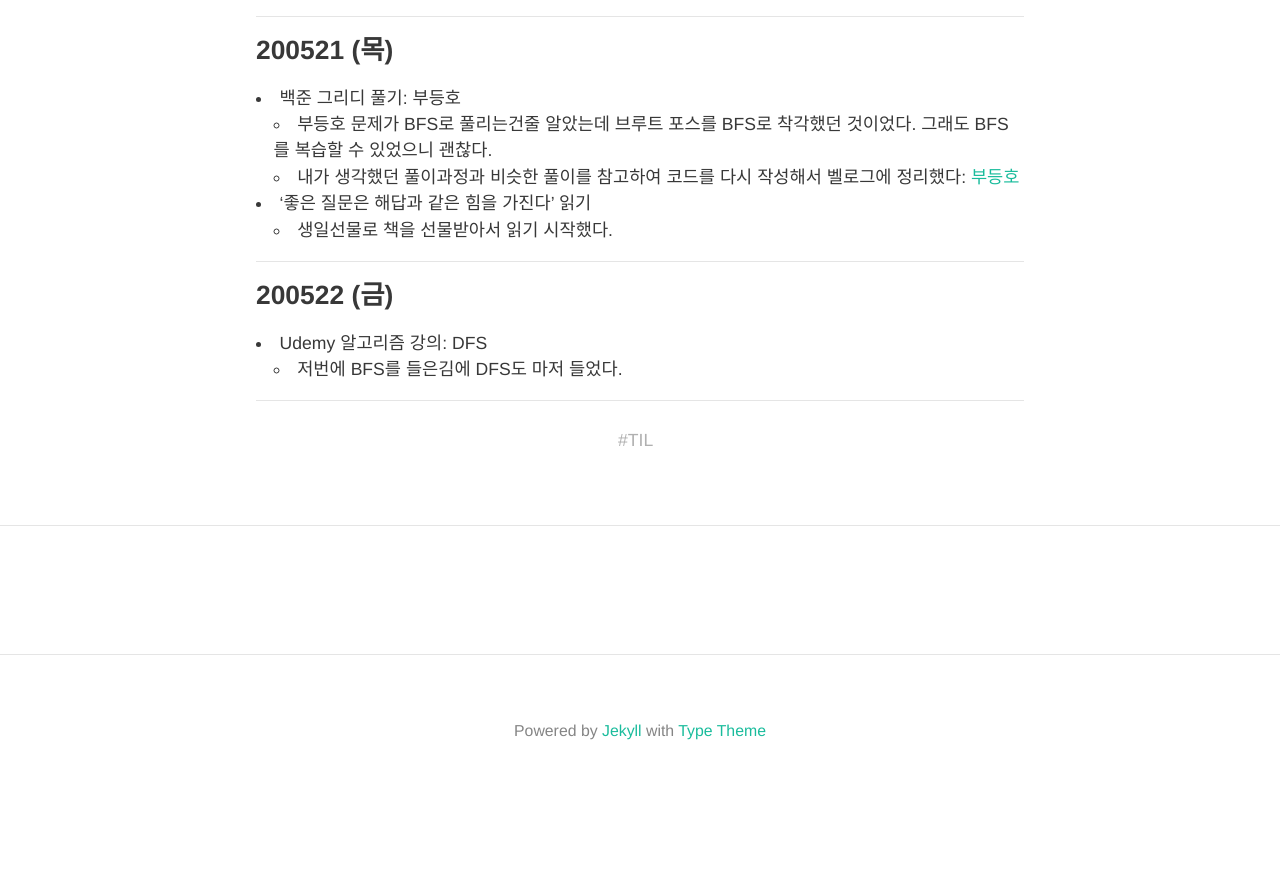
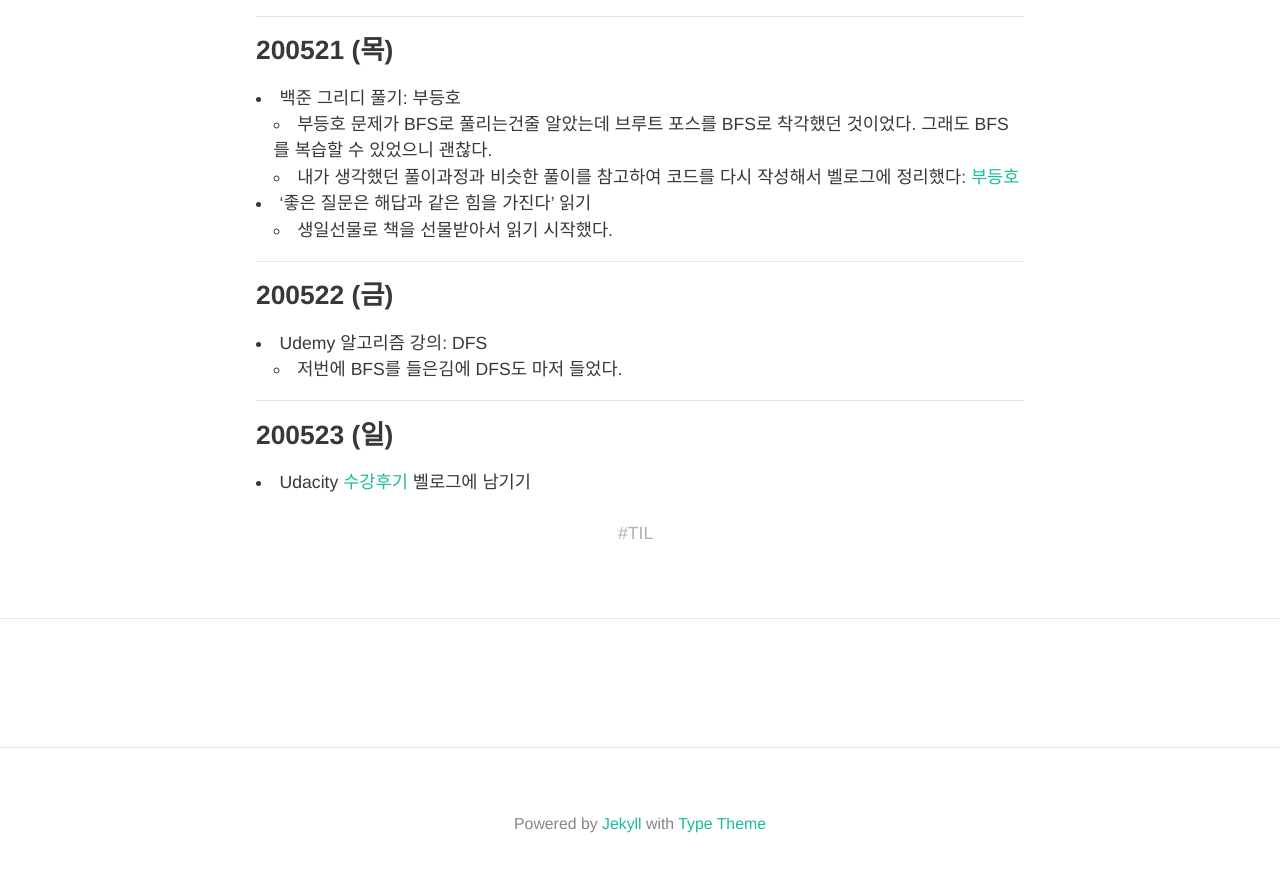
Before and after one commit to HyunlangBan/hyunlangban.github.io, a Jekyll site: the page built from _posts/TIL/2020-05-18-week-til.md, in a window 1280 px wide and 900 px high, scrolled down 740 px. Shown: the top 872 px of the window. Built offline with Jekyll 4.4.1, drawn with Linux system fonts in a browser that asks for light colours; nearby versions of some CDN libraries; some web fonts are replaced; comment, search, counter and statistics services are not loaded; before the commit the page ends 1546 px from its top, so only the background shows below that.

Commit message:
Add 200523 TIL

```diff
--- a/_posts/TIL/2020-05-18-week-til.md
+++ b/_posts/TIL/2020-05-18-week-til.md
@@ -35,3 +35,6 @@ title: 200518-200524 TIL
   - 저번에 BFS를 들은김에 DFS도 마저 들었다.
 
 ---
+
+### 200523 (일)
+- Udacity [수강후기](https://velog.io/@langssi/Udacity-Full-Stack-Developer-%EC%88%98%EB%A3%8C-%ED%9B%84%EA%B8%B0) 벨로그에 남기기
```
